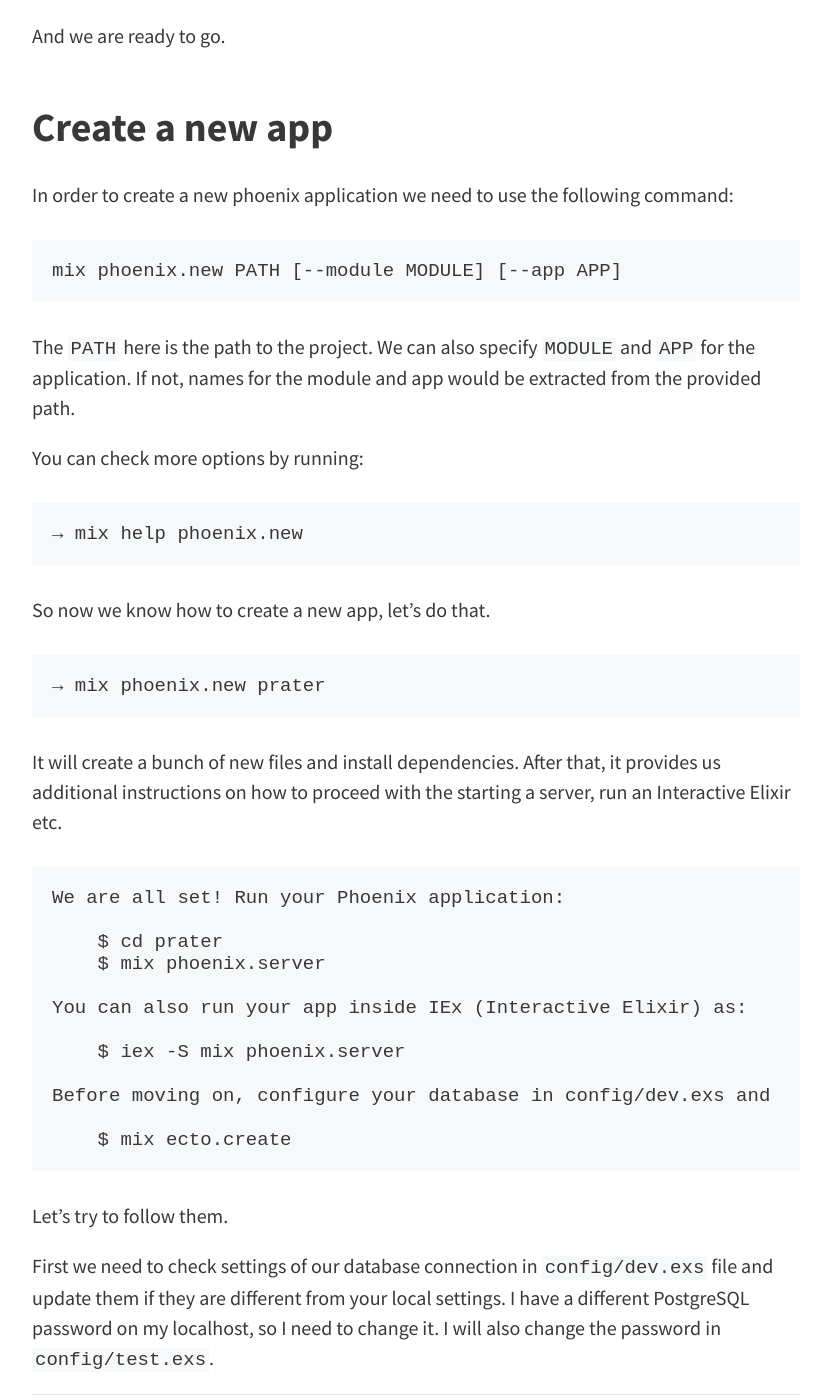
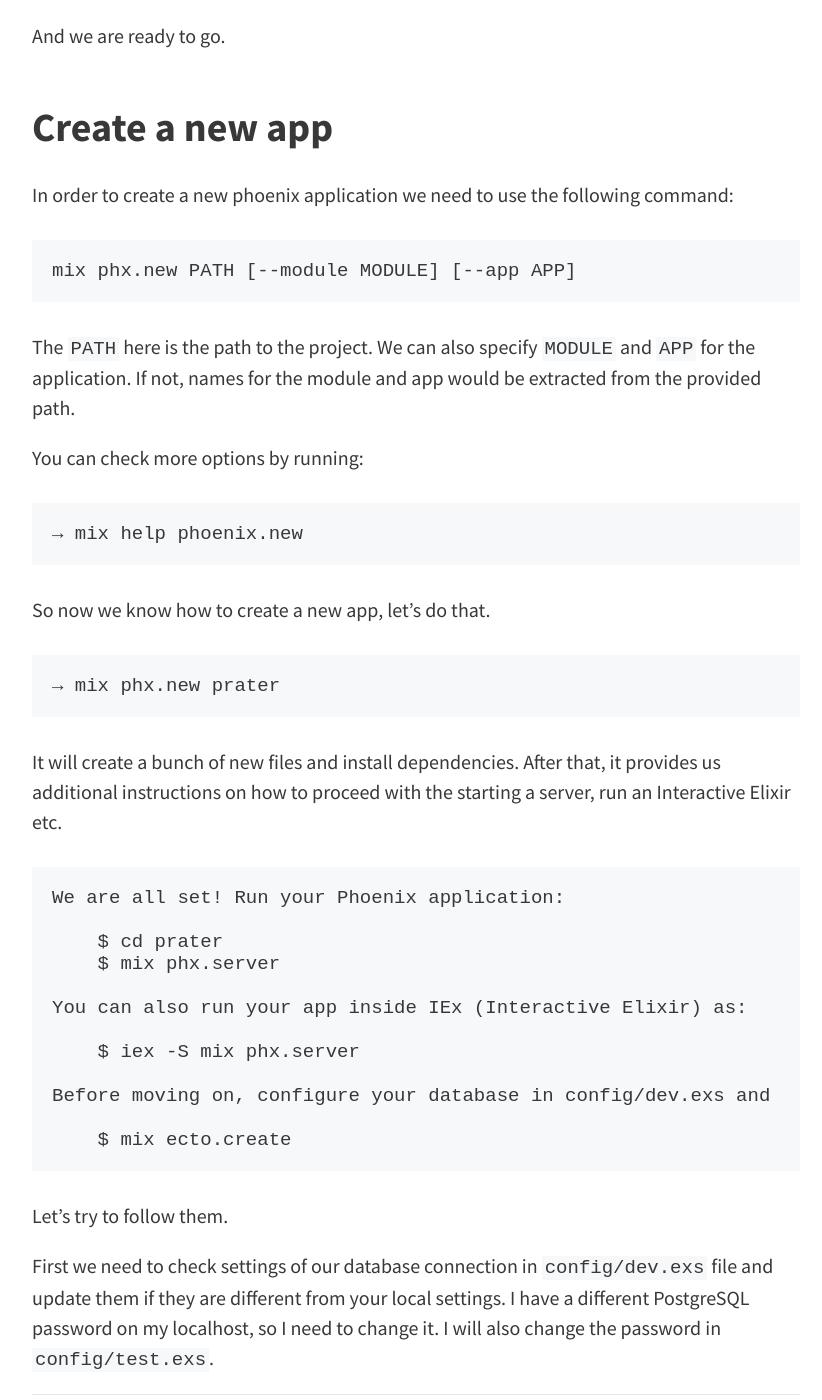
Before and after one commit to elfenlaid/ck3g.github.io, a Jekyll site: the page built from _posts/2018-01-14-phoenix-first-steps.md, in a window 1280 px wide and 1400 px high, scrolled down 2524 px. Shown: the whole window, without its empty margins (224-1046 px from the left). Built offline with Jekyll 4.4.1, drawn with Linux system fonts in a browser that asks for light colours; nearby versions of some CDN libraries; comment, search, counter and statistics services are not loaded; some of the changed text lies outside the part shown.

Commit message:
Use phx instead of phoenix for mix tasks

````diff
--- a/_posts/2018-01-14-phoenix-first-steps.md
+++ b/_posts/2018-01-14-phoenix-first-steps.md
@@ -86,7 +86,7 @@
 In order to create a new phoenix application we need to use the following command:
 
 ```
-mix phoenix.new PATH [--module MODULE] [--app APP]
+mix phx.new PATH [--module MODULE] [--app APP]
 ```
 
 The `PATH` here is the path to the project. We can also specify `MODULE` and `APP` for the application.
@@ -101,7 +101,7 @@
 So now we know how to create a new app, let's do that.
 
 ```
-→ mix phoenix.new prater
+→ mix phx.new prater
 ```
 
 It will create a bunch of new files and install dependencies. After that, it provides us additional instructions on how to proceed with the starting a server, run an Interactive Elixir etc.
@@ -110,11 +110,11 @@
 We are all set! Run your Phoenix application:
 
     $ cd prater
-    $ mix phoenix.server
+    $ mix phx.server
 
 You can also run your app inside IEx (Interactive Elixir) as:
 
-    $ iex -S mix phoenix.server
+    $ iex -S mix phx.server
 
 Before moving on, configure your database in config/dev.exs and run:
 
@@ -145,7 +145,7 @@
 <hr />
 
 Now let's go and run `mix ecto.create`. It will precompile the code and create a blank database for us.
-Then we can start the server using `mix phoenix.server`. This command will start the web server and we can navigate to `http://localhost:4000` to see a phoenix welcome page.
+Then we can start the server using `mix phx.server`. This command will start the web server and we can navigate to `http://localhost:4000` to see a phoenix welcome page.
 
 <p align="center">
   <img src="{{ site.url }}/img/posts/phoenix-welcome-screen.png" />
````
Also changed, not shown: _posts/2018-01-21-controllers-views-and-templates.md (+1 -1 lines).
